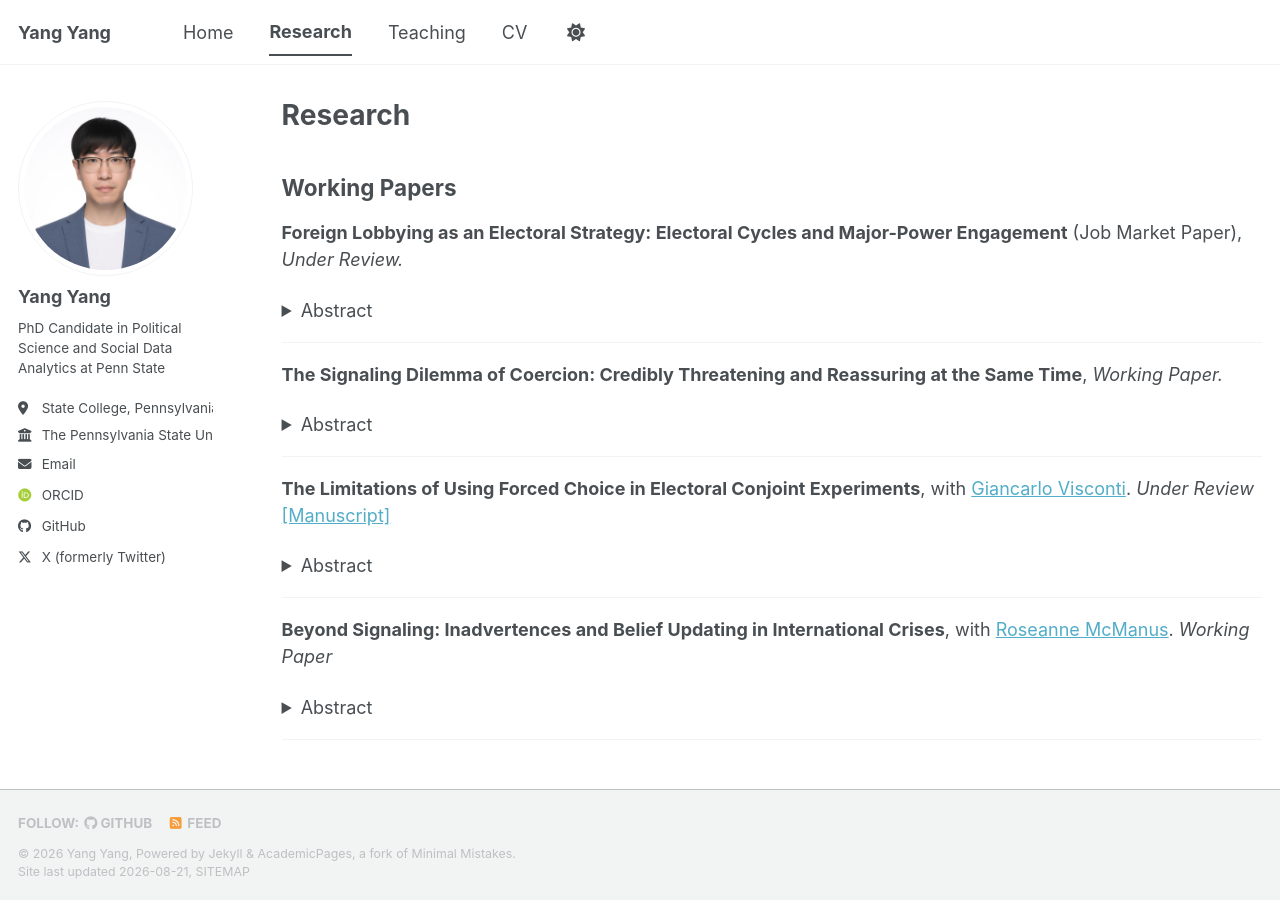
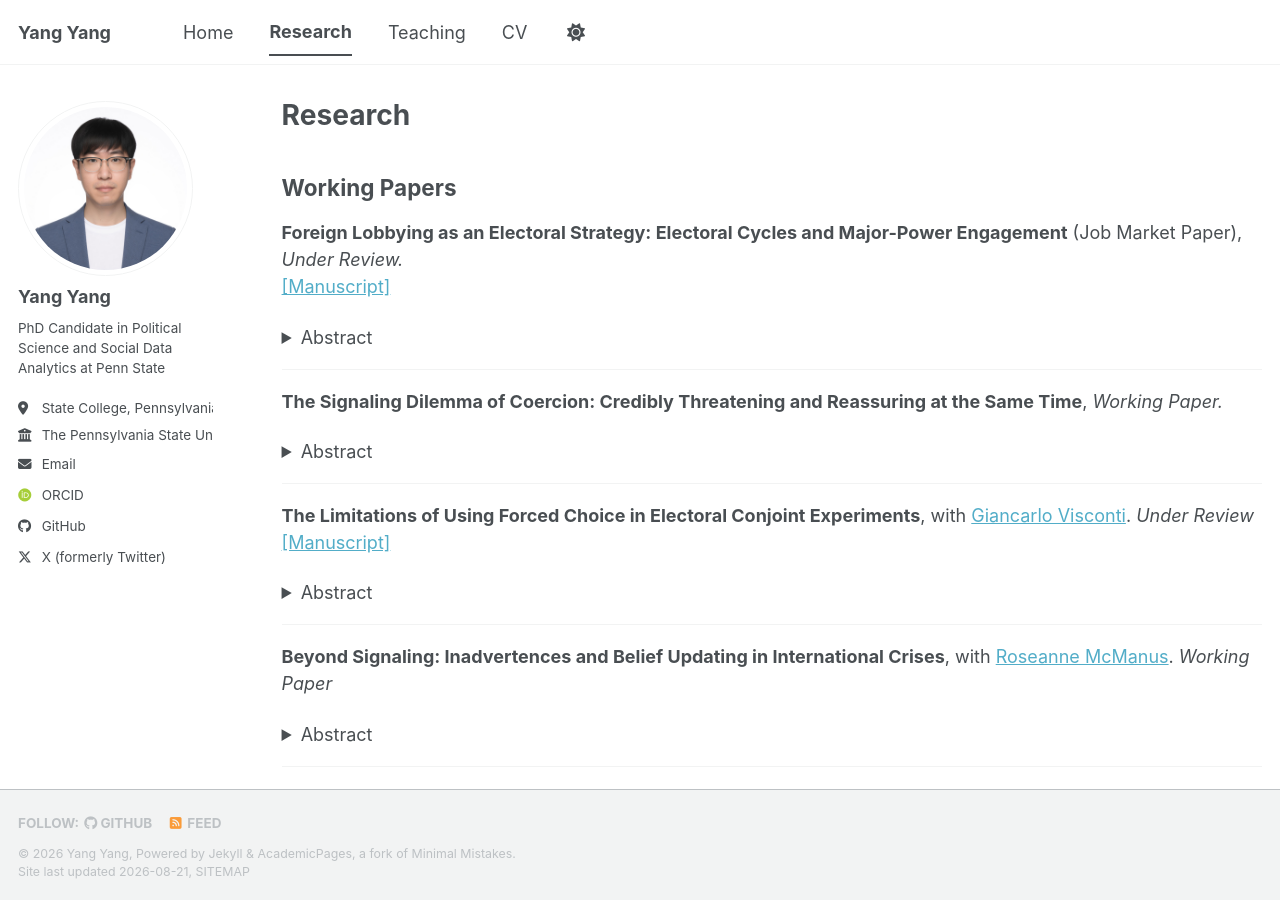
Before and after one commit to yang-yang-ir/yang-yang-ir.github.io, a Jekyll site: the page built from _pages/research.md, in a window 1280 px wide and 900 px high. Built offline with Jekyll 4.4.1, drawn with Linux system fonts in a browser that asks for light colours; some web fonts are replaced; a script bundle is joined from its source files by our own code; library files that are not in the unit come from our copies.

Commit message:
Update research.md

```diff
--- a/_pages/research.md
+++ b/_pages/research.md
@@ -9,6 +9,7 @@ author_profile: true
 
 **Foreign Lobbying as an Electoral Strategy: Electoral Cycles and Major-Power Engagement** (Job Market Paper),
 *Under Review.*
+[[Manuscript]](/files/YYang_Demand_Support.pdf)
 
 <details>
 <summary>Abstract</summary>
```
